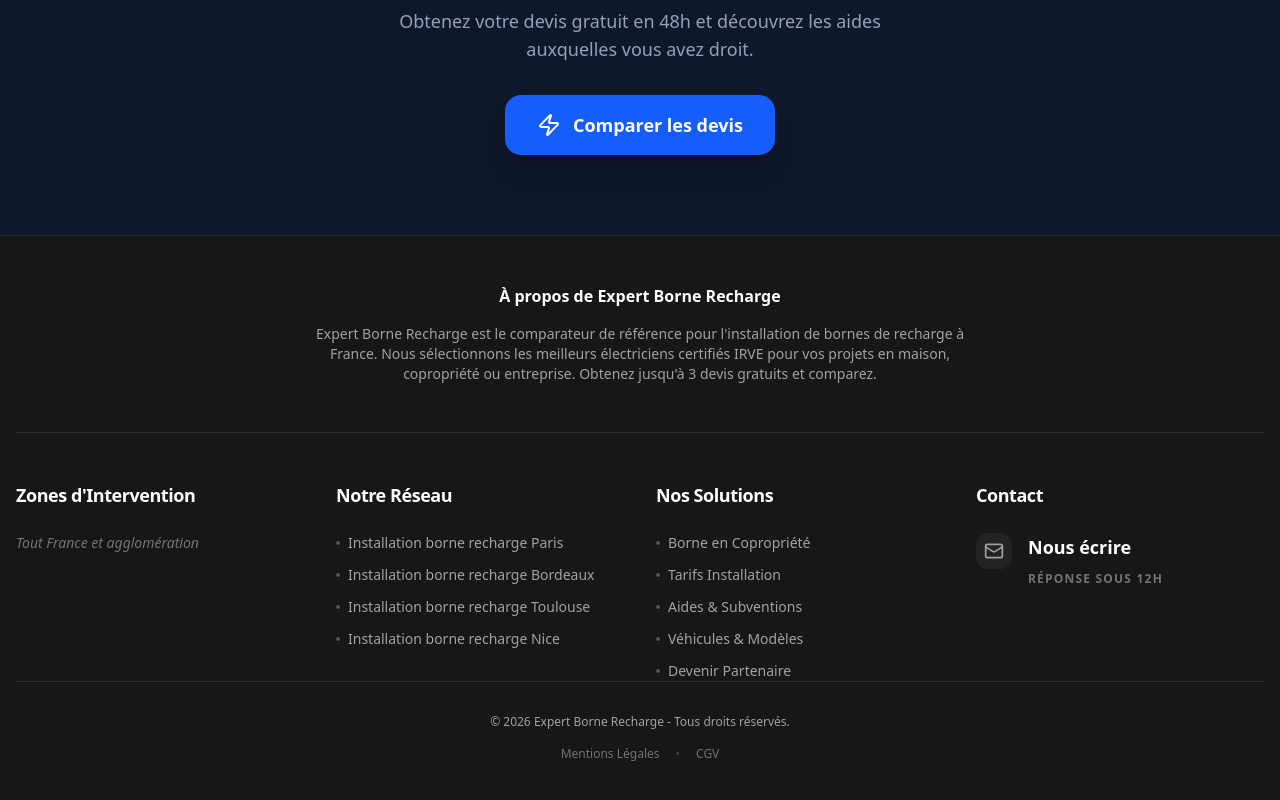
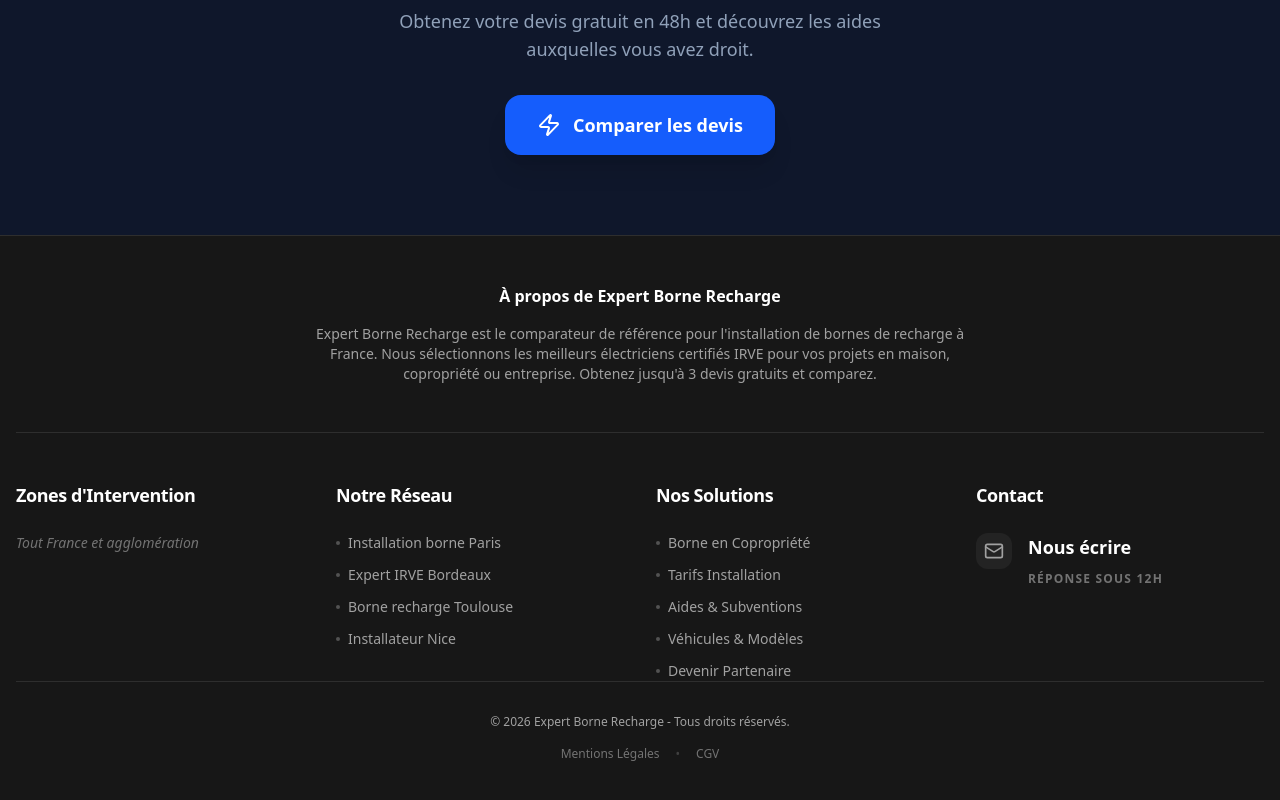
Before and after one commit to tuangiangluong-afk/expertbornerecharge, a Next.js app: page /home in a window 1280 px wide. Shown: the part 5582-6382 px from the top of the page. Built offline with nearby package versions, Linux system fonts and the light colour scheme.

Commit message:
fix(seo): Footer anchors de-optimization
Implemented varied anchor text in footer links to avoid keyword stuffing penalties. Using rotation: Agence, Expert IRVE, Installation borne, Installateur.

```diff
--- a/src/components/Footer.tsx
+++ b/src/components/Footer.tsx
@@ -141,15 +141,30 @@ export function Footer({ config }: FooterProps) {
                                         }
                                     }
 
-                                    return nearbySites.map((site) => (
+                                    // 2. Varied Anchor Logic (Prevent Over-Optimization)
+                                    const getVariedFooterAnchor = (cityName: string, index: number, isLocal: boolean) => {
+                                        if (isLocal) return `Agence ${cityName}`;
+
+                                        const variations = [
+                                            `Installation borne ${cityName}`,
+                                            `Expert IRVE ${cityName}`,
+                                            `Borne recharge ${cityName}`,
+                                            `Installateur ${cityName}`,
+                                            `Agence ${cityName}`
+                                        ];
+                                        return variations[index % variations.length];
+                                    };
+
+                                    return nearbySites.map((site, index) => (
                                         <li key={site.slug}>
                                             <Link href={`/ville/${slugify(site.city)}`} className="text-neutral-400 hover:text-white transition flex items-center gap-2 group">
                                                 <span className={`w-1 h-1 rounded-full bg-neutral-600 group-hover:${theme.classes.bg} transition`}></span>
-                                                {/* If National Network (Hub or Isolated), display "Installateur [City]" */}
-                                                {/* If Local Neighbor, display "Agence [City]" */}
-                                                {(config.slug === 'home' || (site.department !== (config as SiteConfig).department && site.region !== (config as SiteConfig).region))
-                                                    ? `Installation borne recharge ${site.city}`
-                                                    : `Agence ${site.city}`}
+                                                {/* Smart Mesh Logic in Footer */}
+                                                {getVariedFooterAnchor(
+                                                    site.city,
+                                                    index,
+                                                    (config.slug !== 'home' && site.department === (config as SiteConfig).department)
+                                                )}
                                             </Link>
                                         </li>
                                     ));
```
